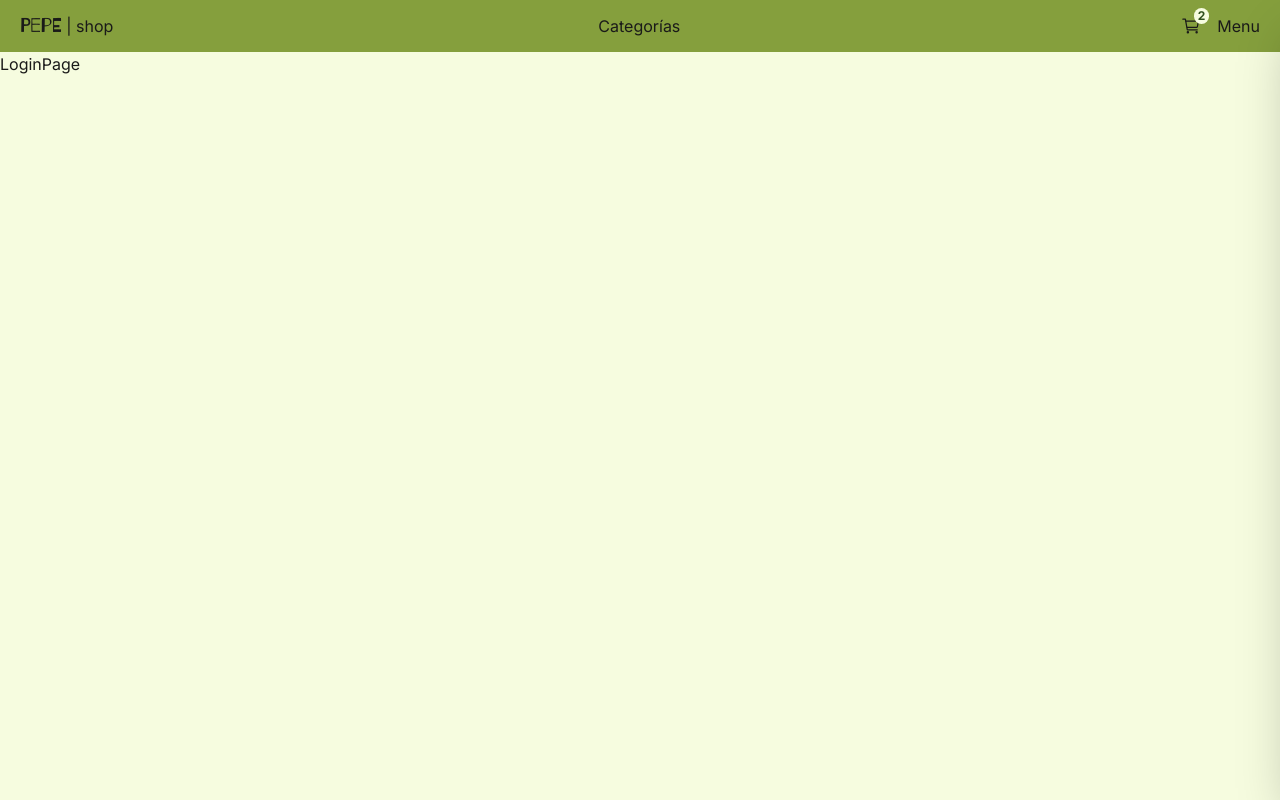
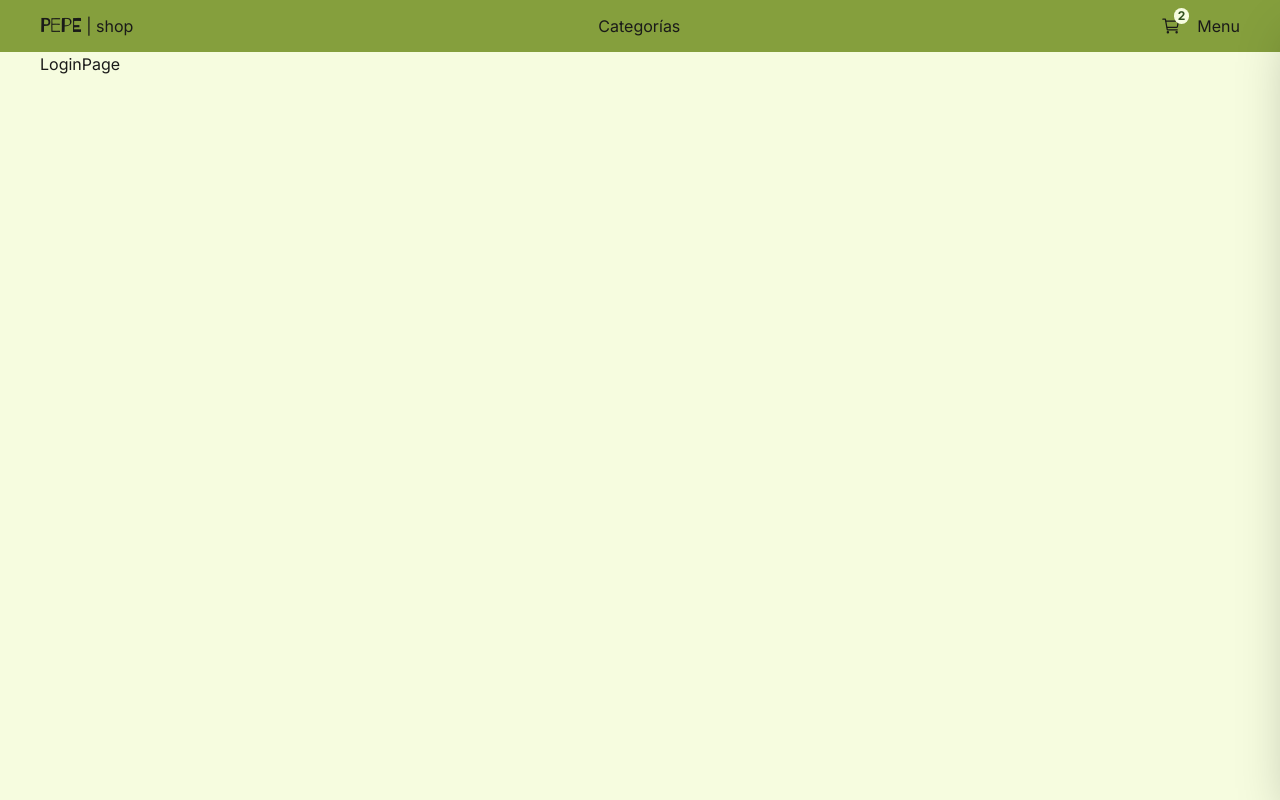
Before and after one commit to LRegalado1996/pepeganga, a Next.js app: page /login in a window 1280 px wide. Built offline with nearby package versions, Linux system fonts and the light colour scheme.

Commit message:
Improves the separation of elements | List of products

```diff
--- a/src/app/layout.tsx
+++ b/src/app/layout.tsx
@@ -24,7 +24,7 @@ export default function RootLayout({
       <body className={`${inter.className} antialiased`}>
         <TopMenu />
         <Sidebar />
-        {children}
+        <main className="px-5 lg:px-10">{children}</main>
       </body>
     </html>
   );
--- a/src/components/products/products-grid/ProductGrid.tsx
+++ b/src/components/products/products-grid/ProductGrid.tsx
@@ -7,9 +7,11 @@ interface Props {
 
 export const ProductGrid = ({ products }: Props) => {
   return (
-    <ul className="grid grid-cols-2 sm:grid-cols-3 lg:grid-cols-4 gap-3 sm:gap-5 m-3 sm:px-5">
+    <ul className="grid grid-cols-2 sm:grid-cols-3 lg:grid-cols-4 gap-3 sm:gap-5">
       {products.map((product) => (
-        <ProductGridItem product={product} key={product.id} />
+        <>
+          <ProductGridItem product={product} key={product.id} />
+        </>
       ))}
     </ul>
   );
--- a/src/components/ui/top-menu/TopMenu.tsx
+++ b/src/components/ui/top-menu/TopMenu.tsx
@@ -10,7 +10,7 @@ export const TopMenu = () => {
   const openSideMenu = useUIStore((state) => state.openSideMenu);
 
   return (
-    <nav className="flex px-2 sm:px-5  py-3 justify-between items-center w-full bg-olive text-charcoal">
+    <nav className="flex px-5 lg:px-10  py-3 justify-between items-center w-full bg-olive text-charcoal">
       {/* Logo */}
       <Link className="flex items-center" href="/">
         <span className={`${mainFont.className} antialiased text-xl pr-1`}>Pepe</span>
```
